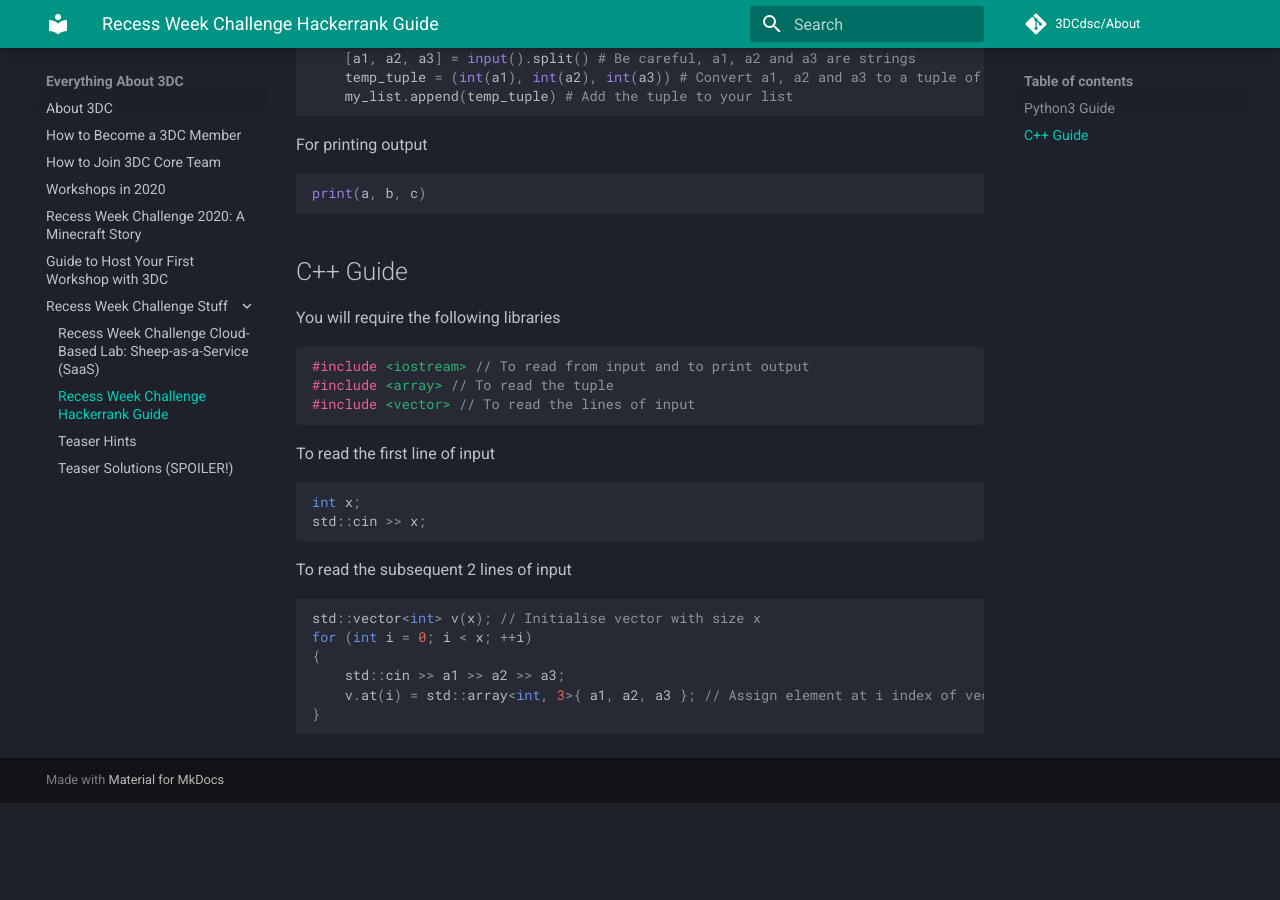
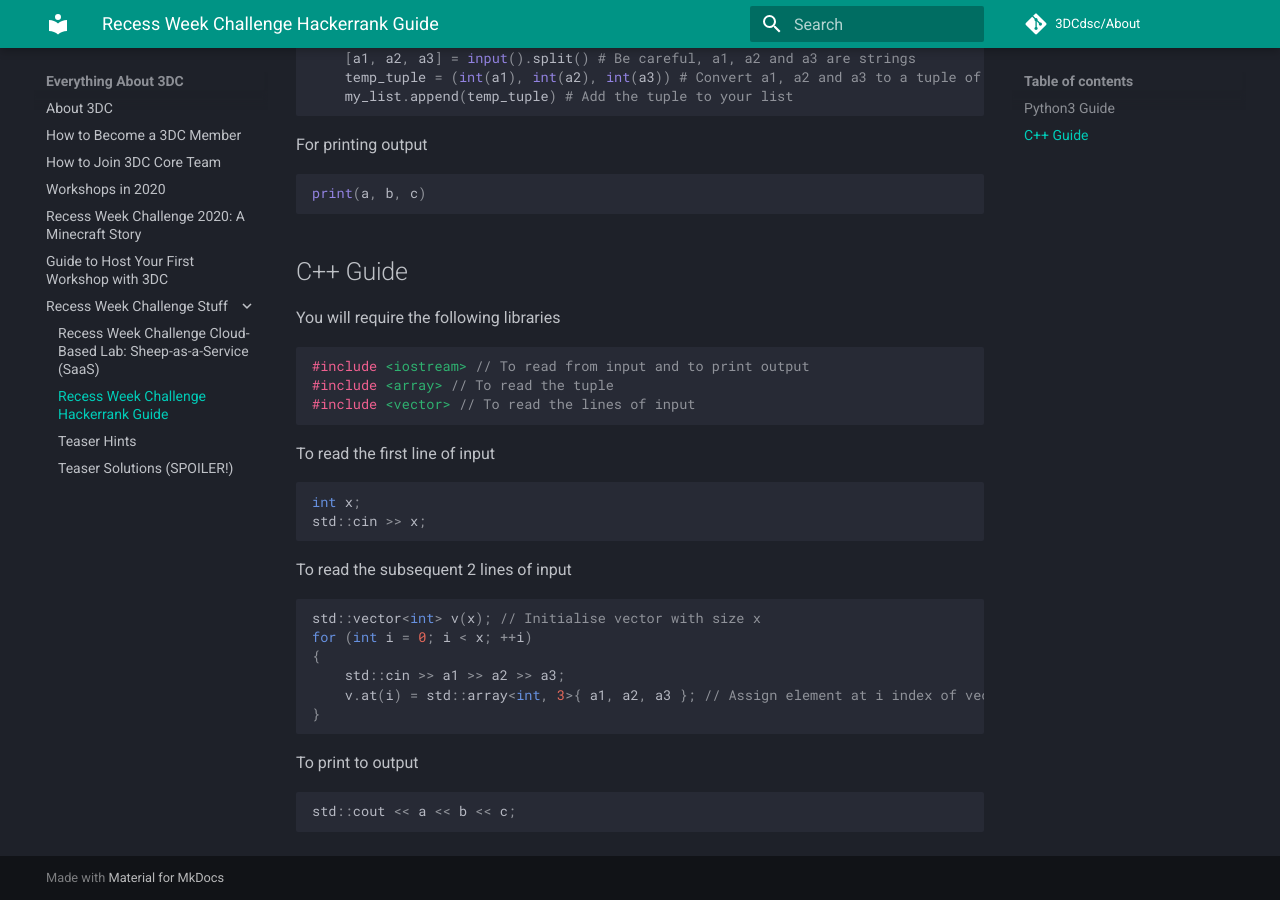
Before and after one commit to 3DCdsc/About, an MkDocs documentation site: the page built from docs/Recess_Week_Challenge_Stuff/guide.md, in a window 1280 px wide and 900 px high, scrolled down 809 px. Built offline with MkDocs 1.6.1 and Material for MkDocs 9.7.7, drawn with Linux system fonts in a browser that asks for light colours; comment, search, counter and statistics services are not loaded; before the commit the page ends 1612 px from its top, so only the background shows below that.

Commit message:
update guide for printing to stdout for c++

````diff
--- a/docs/Recess_Week_Challenge_Stuff/guide.md
+++ b/docs/Recess_Week_Challenge_Stuff/guide.md
@@ -64,3 +64,9 @@ for (int i = 0; i < x; ++i)
     v.at(i) = std::array<int, 3>{ a1, a2, a3 }; // Assign element at i index of vector to array of inputs
 }
 ```
+
+To print to output
+
+```c++
+std::cout << a << b << c;
+```
````
